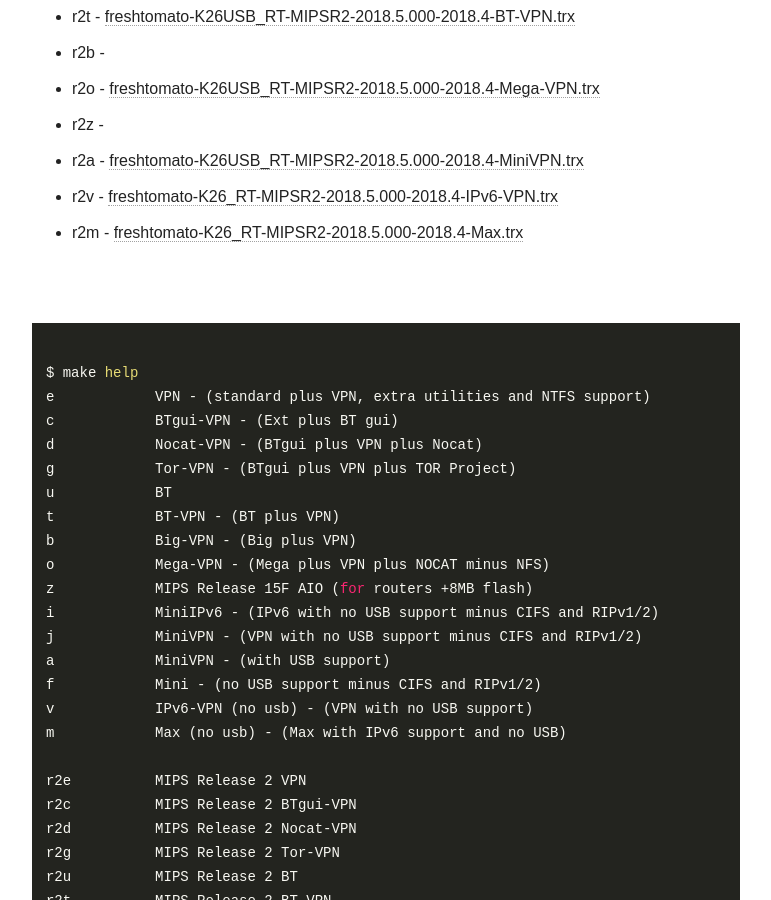
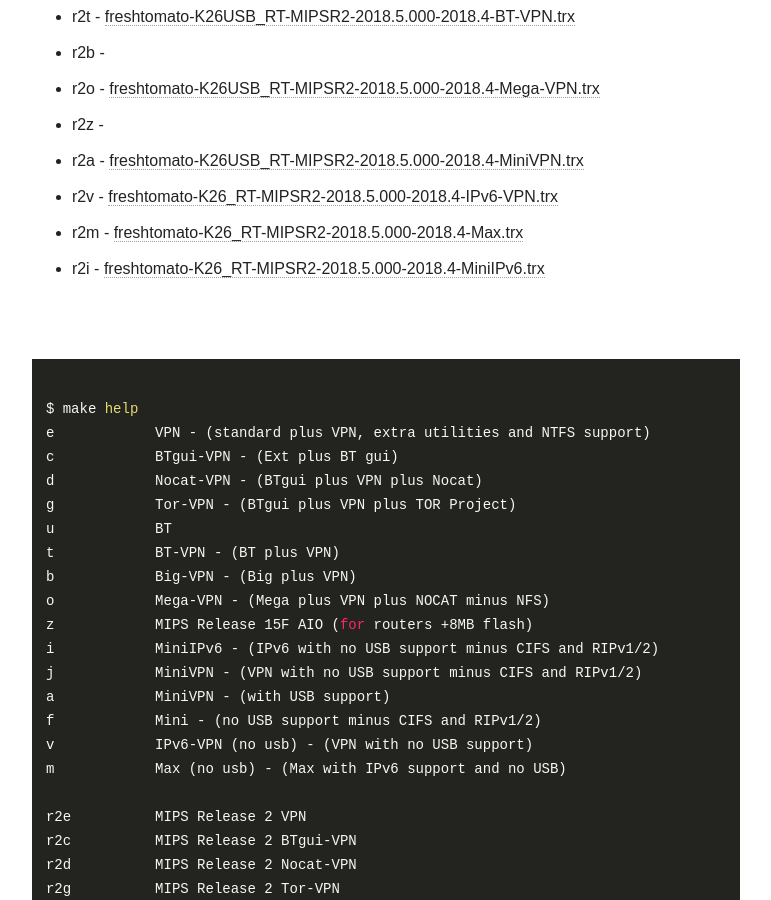
Before and after one commit to oglopss/freshtomato-mips-ci-jekyll, a Jekyll site: the page built from index.html, in a window 1280 px wide and 900 px high, scrolled down 1351 px. Shown: the whole window, without its empty margins (254-1025 px from the left). Built offline with Jekyll 4.4.1, drawn with Linux system fonts in a browser that asks for light colours; nearby versions of some CDN libraries.

Commit message:
Travis build 42 r2i pushed to gh-pages

```diff
--- a/_data/ss.yml
+++ b/_data/ss.yml
@@ -27,3 +27,4 @@
   - 0024 r2z
   - 0023 r2o freshtomato-K26USB_RT-MIPSR2-2018.5.000-2018.4-Mega-VPN.trx
   - 0027 r2m freshtomato-K26_RT-MIPSR2-2018.5.000-2018.4-Max.trx
+  - 0028 r2i freshtomato-K26_RT-MIPSR2-2018.5.000-2018.4-MiniIPv6.trx
```
Also changed, not shown: 1 other file.
